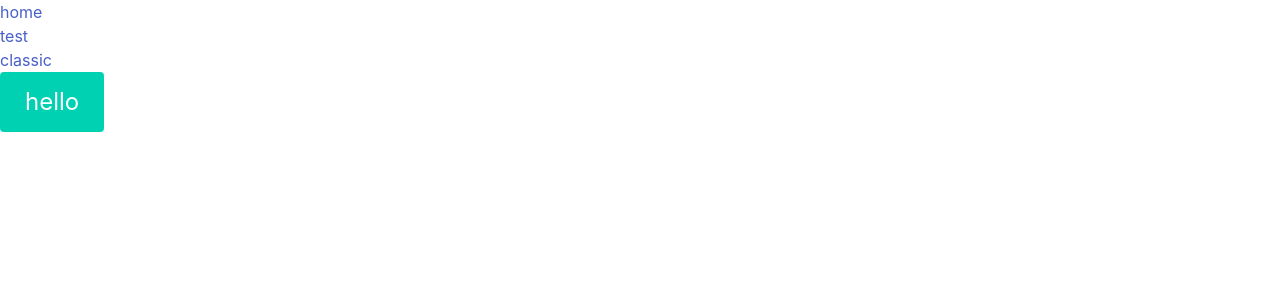
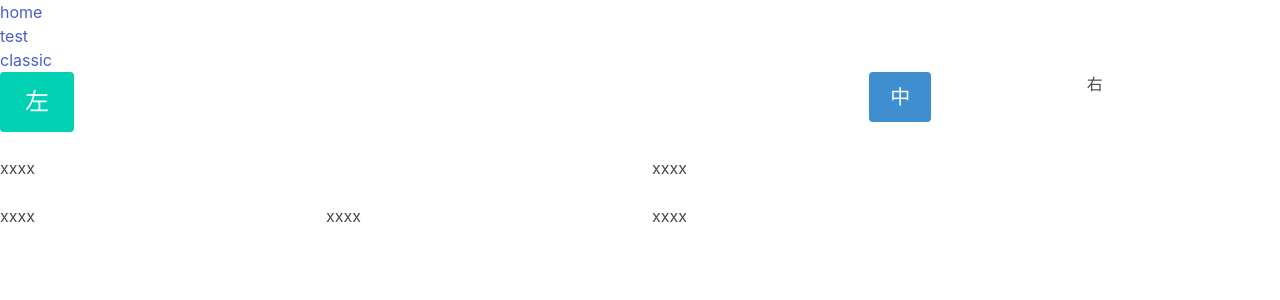
Before and after one commit to SakuraCase/practice-nuxt, a Nuxt app: page /bulma/sample1 in a window 1280 px wide. Shown: the top 300 px of the page. Built offline with nearby package versions, Linux system fonts and the light colour scheme.

Commit message:
tutorial1

```diff
--- a/pages/bulma/sample1.vue
+++ b/pages/bulma/sample1.vue
@@ -1,6 +1,38 @@
 <template>
   <div>
-    <a href="#" class="button is-primary is-large">hello</a>
+    <div class="columns">
+      <div class="column is-8">
+        <a href="#" class="button is-primary is-large">左</a>
+      </div>
+      <div class="column is-2">
+        <a href="#" class="button is-info is-medium">中</a>
+      </div>
+      <div class="column is-2">
+        <p>右</p>
+      </div>
+    </div>
+
+    <div class="columns">
+      <div class="column is-half">
+        xxxx
+      </div>
+      <div class="column is-half">
+        xxxx
+      </div>
+    </div>
+
+    <div class="columns">
+      <div class="column is-one-quarter">
+        xxxx
+      </div>
+      <div class="column is-one-quarter">
+        xxxx
+      </div>
+      <div class="column is-one-quarter">
+        xxxx
+      </div>
+    </div>
+
   </div>
 </template>
 
```
Also changed, not shown: 1 other file (tests, documents, lock files or other folders).
